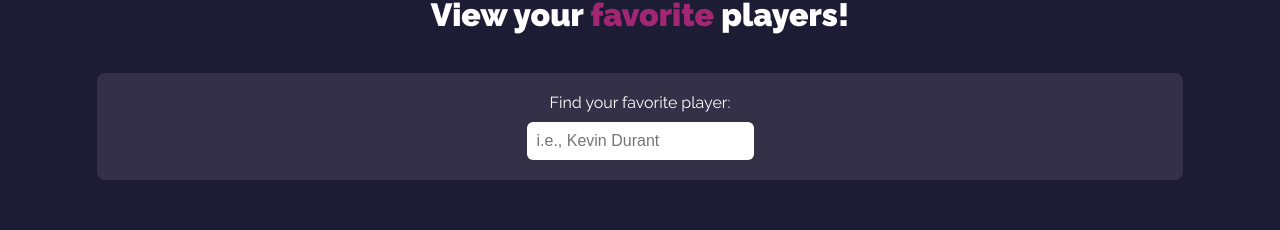
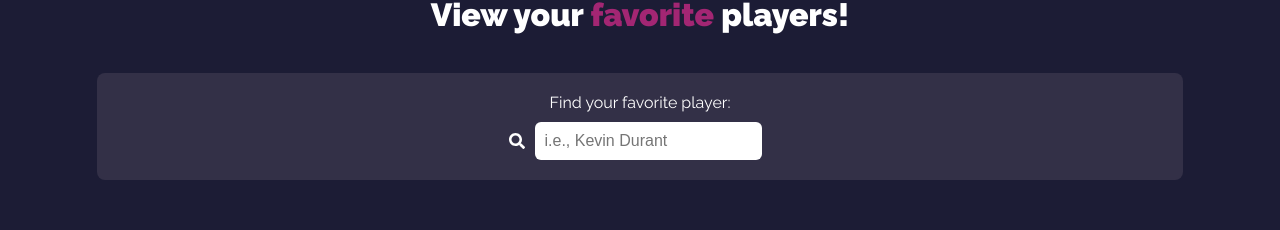
Before and after one commit to CamSteph/nba-score-app, a React (Create React App) app: page /players in a window 1280 px wide. Shown: the part 124-354 px from the top of the page. Built offline with nearby package versions, Linux system fonts and the light colour scheme; no server answers.

Commit message:
Change players API call and implement debouncing

```diff
--- a/src/components/PlayersPage/PlayersPage.jsx
+++ b/src/components/PlayersPage/PlayersPage.jsx
@@ -29,6 +29,7 @@ const PlayersPage = () => {
   };
 
   const [filterSearch, setFilterSearch] = useState(setSearch());
+  const [playerNameValue, setPlayerNameValue] = useState('');
 
   const filterInputsData = [
       {
@@ -49,8 +50,8 @@ const PlayersPage = () => {
   return (
     <PlayersPageWrapper>
       <PlayersPageTitle>View your <strong>favorite</strong> players!</PlayersPageTitle>
-      <FilterBar filterInputsData={filterInputsData} />
-      <GetPlayerData />
+      <FilterBar filterInputsData={filterInputsData} setPlayerNameValue={setPlayerNameValue} />
+      <GetPlayerData playerNameValue={playerNameValue} setPlayerNameValue={setPlayerNameValue} filterSearch={filterSearch} />
     </PlayersPageWrapper>
   );
 };
--- a/src/containers/FilterBar/index.js
+++ b/src/containers/FilterBar/index.js
@@ -1,7 +1,7 @@
 import React from 'react';
 import styled from 'styled-components';
 import { customStyles } from '../../utilities/customStyles';
-import { FaTimes } from "react-icons/fa";
+import { FaTimes, FaSearch } from "react-icons/fa";
 
 const FilterBarWrapper = styled.section`
   width: 92%;
@@ -62,37 +62,61 @@ const InputGroupWrapper = styled.div`
   }
 `;
 
+const InputSearchWrapper = styled.div`
+  width: auto;
+  display: flex;
+  align-items: center;
+  justify-content: space-between;
+  width: 100%;
+  color: ${customStyles.light_shade_01};
+  margin-right: 10px;
+`;
+
 const FilterBar = ({
   filterInputsData
 }) => {
 
   return (
     <FilterBarWrapper>
+      {filterInputsData.map((inputData, i) => (
+        <InputGroupWrapper key={i}>
+          <LabelElement htmlFor={inputData?.name}>{inputData?.label}:</LabelElement>
           {
-        filterInputsData
+            inputData?.type === 'text' ?
+              (
+                <InputSearchWrapper>
+                <FaSearch />
+                <InputElement
+                  type={inputData?.type}
+                  name={inputData?.name}
+                  value={inputData?.value}
+                  placeholder={inputData?.placeholder}
+                  onChange={inputData?.onChange}
+                />
+                </InputSearchWrapper>
+              )
+            :
+              (
+                <InputElement
+                  type={inputData?.type}
+                  name={inputData?.name}
+                  value={inputData?.value}
+                  placeholder={inputData?.placeholder}
+                  onChange={inputData?.onChange}
+                />
+              )
+          }
+          {
+            (inputData?.clearSearch && inputData?.value)
           &&
             (
-          filterInputsData.map((inputData, i) => (
-            <InputGroupWrapper key={i}>
-              <LabelElement htmlFor={inputData.name}>{inputData.label}:</LabelElement>
-              <InputElement
-                type={inputData.type}
-                name={inputData.name}
-                value={inputData.value}
-                placeholder={inputData.placeholder}
-                onChange={inputData.onChange}
-              />
-              {
-                (inputData.clearSearch && inputData.value)
-              &&
-                (<span onClick={inputData.clearSearch}>
+              <span onClick={inputData?.clearSearch}>
                 <FaTimes />
-                </span>)
+              </span>
+            )
           }
         </InputGroupWrapper>
-          ))
-        )
-      }
+      ))}
     </FilterBarWrapper>
   );
 };
--- a/src/containers/GetPlayerData/index.js
+++ b/src/containers/GetPlayerData/index.js
@@ -3,11 +3,13 @@ import { GET_PLAYERS_DATA_API } from '../../utilities/apiUrls';
 import { httpRequest } from '../../utilities/httpRequests';
 import PlayerTable from '../../components/PlayersTable';
 import LoadingSpinner from '../../components/LoadingSpinner';
+import { useDebounce } from '../../utilities/useDebounce';
 
-const GetPlayerData = () => {
+const GetPlayerData = ({filterSearch}) => {
 
   const [playersData, setPlayersData] = useState([]);
   const [tableSortStatus, setTableSortStatus] = useState('id-up');
+  const debounceSearchValue = useDebounce(filterSearch, 700);
 
   const sortTable = (data) => {
     // if ( typeof data === 'object' ) return [data];
@@ -73,14 +75,14 @@ const GetPlayerData = () => {
 
   useEffect(() => {
     const waitForReturnedData = async () => {
-      const returnedPlayersData = await httpRequest('get', GET_PLAYERS_DATA_API, {});
+      const returnedPlayersData = await httpRequest('get', `${GET_PLAYERS_DATA_API}${filterSearch}`, {});
       setPlayersData(sortTable(returnedPlayersData.data));
       returnedPlayersData.error && console.log(returnedPlayersData?.error?.status);
     }
 
     waitForReturnedData();
 
-  }, [tableSortStatus]);
+  }, [tableSortStatus, debounceSearchValue]);
 
   const displayPlayerData = (player) => {
     console.log(player);
--- a/src/utilities/apiUrls.js
+++ b/src/utilities/apiUrls.js
@@ -6,7 +6,7 @@ export const GET_GAME_DATA_API = 'https://www.balldontlie.io/api/v1/games/';
 export const GET_TEAM_DATA_API = 'https://www.balldontlie.io/api/v1/teams/';
 
 // retrieve players data
-export const GET_PLAYERS_DATA_API = 'https://www.balldontlie.io/api/v1/players/';
+export const GET_PLAYERS_DATA_API = 'https://www.balldontlie.io/api/v1/players/?per_page=100&search=';
 // export const GET_PLAYERS_DATA_API = 'https://www.balldontlie.io/api/v1/players/203';
 // export const GET_PLAYERS_DATA_API = 'https://www.balldontlie.io/api/v1/players/?search=davis&page=2';
 // export const GET_PLAYERS_DATA_API = 'https://www.balldontlie.io/api/v1/players/?page=1&per_page=50&search=davis';
```
Lines whose indentation alone changed are shown as unchanged.
